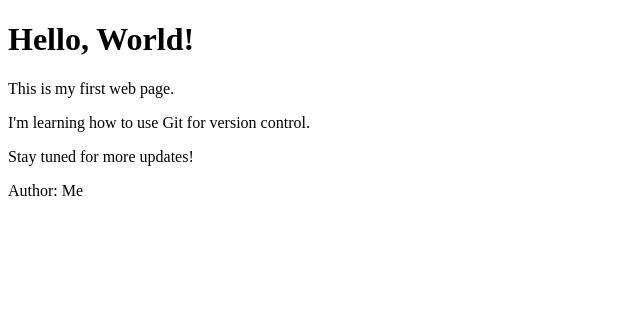
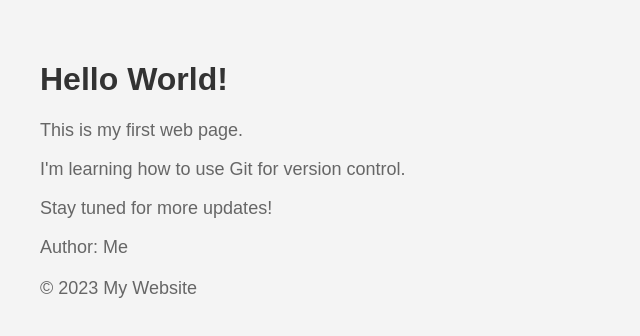
Before and after one commit to Pancracioo/HelloWorldGit, a plain HTML site: page index.html in a window 1280 px wide. Shown: the whole page, without its empty margins (0-640 px from the left). Drawn offline with Linux system fonts and the light colour scheme.

Commit message:
se agregor diseño a la pagina

```diff
--- a/index.html
+++ b/index.html
@@ -4,12 +4,38 @@
     <meta charset="UTF-8">
     <meta name="viewport" content="width=device-width, initial-scale=1.0">
     <title>Hello World Git</title>
+    <style>
+        body {
+            font-family: Arial, sans-serif;
+            margin: 20px;
+            padding: 20px;
+            background-color: #f4f4f4;
+        }
+        h1 {
+            color: #333;
+        }
+        p {
+            font-size: 18px;
+            color: #666;
+        }
+        footer {
+            margin-top: 20px;
+            font-size: 14px;
+            color: #999;
+        }
+
+    </style>
 </head>
 <body>
-    <h1>Hello, World!</h1>
+    <h1>Hello World!</h1>
     <p>This is my first web page.</p>
     <p>I'm learning how to use Git for version control.</p>
     <p>Stay tuned for more updates!</p>
     <p>Author: Me</p>
+
+
+    <footer>
+        <p>&copy; 2023 My Website</p>
+    </footer>
 </body>
 </html>
```
